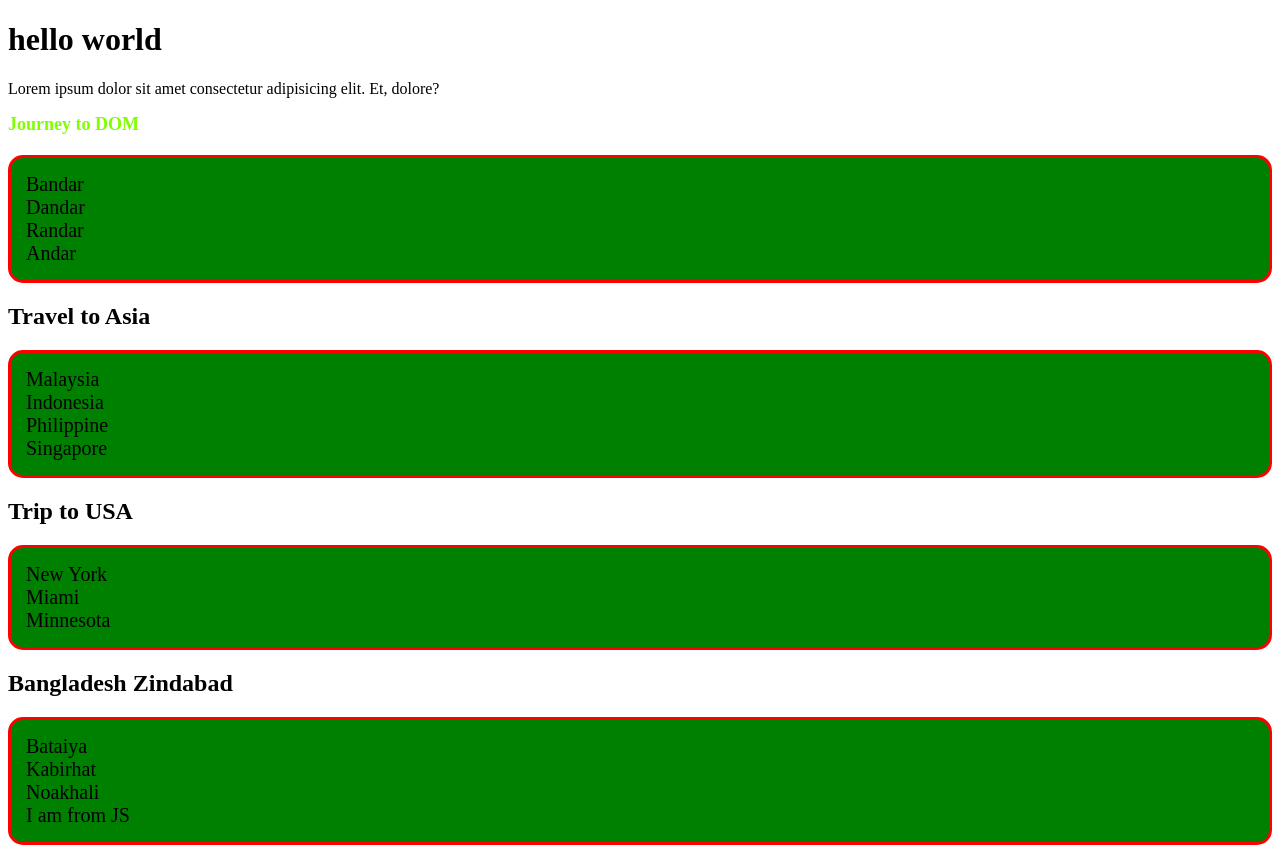
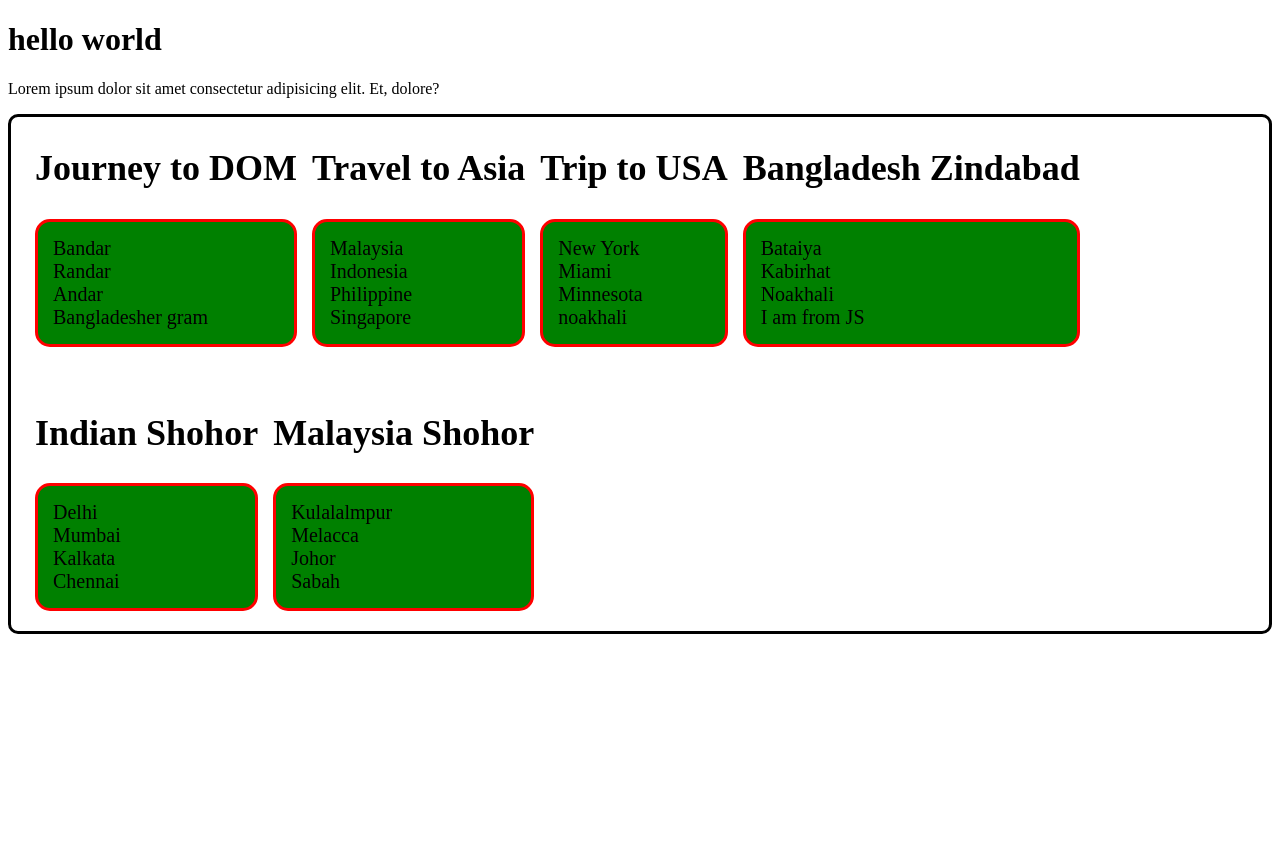
Before and after one commit to ismail-dev-code/dom-js, a plain HTML site: page DOM-js/index.html in a window 1280 px wide. After the commit the page ends 800 px from the top, so only its background shows below. Drawn offline with Linux system fonts and the light colour scheme.

Commit message:
appendChild-js added

```diff
--- /dev/null
+++ b/DOM-js/append.js
@@ -0,0 +1,44 @@
+const cities = document.getElementById("usa-city");
+const li= document.createElement("li")
+li.innerText="noakhali";
+cities.appendChild(li)
+
+
+
+const bd = document.getElementById("bdPlace");
+const li2= document.createElement('li');
+li2.innerText= "Bangladesher gram";
+bd.appendChild(li2)
+
+
+
+
+const indiaCity= document.getElementById("india-city");
+const li3= document.createElement("li");
+li3.innerText= "Chennai"
+indiaCity.appendChild(li3)
+
+
+
+
+
+
+
+
+
+
+
+const malaysiaCity=document.getElementById("malay-city")
+const li4= document.createElement("li")
+li4.innerText= "Sabah"
+malaysiaCity.appendChild(li4)
+
+const mainDiv=document.querySelector("main")
+console.log(mainDiv);
+mainDiv.style.display="flex"
+mainDiv.style.gap= "15px"
+mainDiv.style.border= "3px solid black"
+mainDiv.style.paddingLeft= "24px"
+mainDiv.style.borderRadius= "10px"
+mainDiv.style.fontSize= "24px"
+mainDiv.style.flexWrap= "wrap"
--- a/DOM-js/dom.js
+++ b/DOM-js/dom.js
@@ -1,7 +1,7 @@
 document.getElementById("welcome").innerText="hello world";
 const places= document.getElementsByClassName("important-places")
 for(const place of places){
-    console.log(place.innerText);
+    // console.log(place.innerText);
 }
 
 const international=document.querySelectorAll("ul")
--- a/DOM-js/index.html
+++ b/DOM-js/index.html
@@ -9,11 +9,11 @@
   <body>
     <h1 id="welcome" class="bangla">Welcome to my DOM</h1>
     <p>Lorem ipsum dolor sit amet consectetur adipisicing elit. Et, dolore?</p>
+    <main class="pura-baigga">
       <section>
         <h1 class="dom-place">Journey to DOM</h1>
-      <ul>
+        <ul id="bdPlace">
           <li class="important-places">Bandar</li>
-        <li class="important-places">Dandar</li>
           <li class="important-places">Randar</li>
           <li class="important-places">Andar</li>
         </ul>
@@ -29,7 +29,7 @@
       </section>
       <section>
         <h1>Trip to USA</h1>
-      <ul>
+        <ul id="usa-city">
           <li>New York</li>
           <li>Miami</li>
           <li>Minnesota</li>
@@ -43,6 +43,24 @@
           <li>Noakhali</li>
         </ul>
       </section>
+      <section>
+        <h1>Indian Shohor</h1>
+        <ul id="india-city">
+          <li>Delhi</li>
+          <li>Mumbai</li>
+          <li>Kalkata</li>
+        </ul>
+      </section>
+      <section>
+        <h1>Malaysia Shohor</h1>
+        <ul id="malay-city">
+          <li>Kulalalmpur</li>
+          <li>Melacca</li>
+          <li>Johor</li>
+        </ul>
+      </section>
+    </main>
   </body>
   <script src="dom.js"></script>
+  <script src="append.js"></script>
 </html>
--- a/DOM-js/style.css
+++ b/DOM-js/style.css
@@ -1,6 +1,6 @@
 .dom-place{
-    color: chartreuse;
-    font-size: large;
+    /* color: chartreuse; */
+    /* font-size: large; */
 }
 .dom-place ul{
     color: violet;
```
Lines whose indentation alone changed are shown as unchanged.
